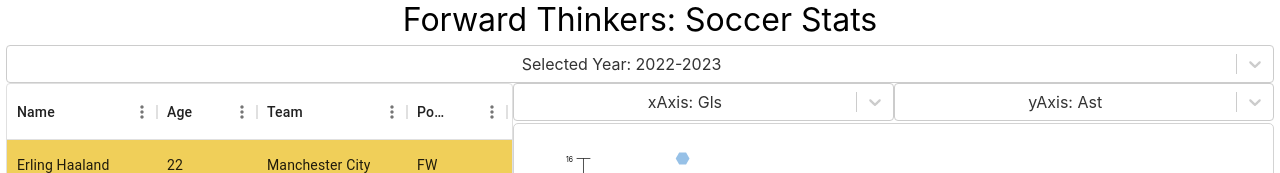
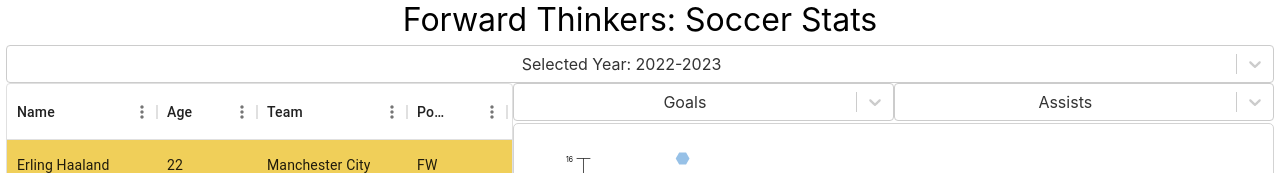
Before and after one commit to Nuri-G/ForwardThinkers, a React (Create React App) app: page / in a window 1280 px wide. Shown: the top 173 px of the page. Built offline with nearby package versions, Linux system fonts and the light colour scheme.

Commit message:
changed axis names to map to dictionary and hover as well

```diff
--- a/src/App.js
+++ b/src/App.js
@@ -192,6 +192,17 @@ const originalTeamColors = {
     }
 }
 
+const labelMappings = {
+    'Gls': 'Goals',
+    'Ast': 'Assists',
+    'G+A': 'Goals + Assists',
+    'G-PK': 'Goals - Penalty Kicks',
+    'PK': 'Penalty Kicks',
+    'PKatt': 'Penalties Attempted',
+    'CrdY': 'Yellow Cards',
+    'CrdR': 'Red Cards'
+};
+
 const yearOptions = [{ value: "2019-2020", label: "2019-2020" },
 { value: "2020-2021", label: "2020-2021" }, { value: "2021-2022", label: "2021-2022" },
 { value: "2022-2023", label: "2022-2023" }, { value: "2023-2024", label: "2023-2024" }]
@@ -249,15 +260,27 @@ class App extends React.Component {
     createDropdown(axis) {
         if (this.state != null && this.state.activeData != null && this.state.activeData.length > 0) {
             let labels = Object.keys(this.state.activeData[0]['Performance']);
-            let options = [...labels].map(a => { return { 'value': a, 'label': a } });
+            let options = [...labels].map(a => {
+                const mappedLabel = labelMappings[a] || a; // Use the mapping or fallback to the original label
+                return { 'value': a, 'label': mappedLabel };
+            });
 
-            return (<Select className='Axis-Select' value={{ value: this.state[axis], label: axis + ": " + this.state[axis] }} placeholder={"Select the " + axis} options={options} onChange={(value, label) => {
-                let state = this.state;
-                state[axis] = value.value;
-                this.setState(state);
-            }} />)
+            return (
+                <Select
+                    className='Axis-Select'
+                    value={{ value: this.state[axis], label: labelMappings[this.state[axis]] || this.state[axis] }}
+                    placeholder={"Select the " + axis}
+                    options={options}
+                    onChange={(value, label) => {
+                        let state = this.state;
+                        state[axis] = value.value;
+                        this.setState(state);
+                    }}
+                />
+            );
         }
     }
+
 
     constructor() {
         super();
--- a/src/Graph.js
+++ b/src/Graph.js
@@ -2,6 +2,18 @@ import React from 'react';
 import swal from 'sweetalert2';
 import withReactContent from 'sweetalert2-react-content';
 import StatChart from './StatChart';
+
+const labelMappings = {
+    'Gls': 'Goals',
+    'Ast': 'Assists',
+    'G+A': 'Goals + Assists',
+    'G-PK': 'Goals - Penalty Kicks',
+    'PK': 'Penalty Kicks',
+    'PKatt': 'Penalties Attempted',
+    'CrdY': 'Yellow Cards',
+    'CrdR': 'Red Cards'
+};
+
 
 function hexagonCoords(x, y, radius) {
     let angle = 0;
@@ -42,7 +54,7 @@ class Graph extends React.Component {
     averageX() {
         let data = this.activeDataX();
 
-        if(data === null || data.length === 0) {
+        if (data === null || data.length === 0) {
             return 0;
         }
 
@@ -52,7 +64,7 @@ class Graph extends React.Component {
     averageY() {
         let data = this.activeDataY();
 
-        if(data === null || data.length === 0) {
+        if (data === null || data.length === 0) {
             return 0;
         }
 
@@ -77,25 +89,27 @@ class Graph extends React.Component {
 
     renderXAxisLabel() {
         const xLabel = this.props.xAxis; // Assuming this is the selected label for X axis
+        const displayLabel = labelMappings[xLabel] || xLabel;
         const margin = 5;
-        const xLabelX = (this.props.width + margin)/ 2;
-        const xLabelY = this.props.height + margin-2;
+        const xLabelX = (this.props.width + margin) / 2;
+        const xLabelY = this.props.height + margin - 2;
 
         return (
             <text x={xLabelX} y={xLabelY} textAnchor="middle" fontSize="2">
-                {xLabel}
+                {displayLabel}
             </text>
         );
     }
     renderYAxisLabel() {
         const yLabel = this.props.yAxis; // Assuming this is the selected label for Y axis
+        const displayLabel = labelMappings[yLabel] || yLabel;
         const margin = 5;
         const yLabelX = -2;
         const yLabelY = (this.props.height + margin) / 2;
 
         return (
             <text x={yLabelX} y={yLabelY} textAnchor="end" fontSize="2" transform={`rotate(-90, ${yLabelX}, ${yLabelY})`}>
-                {yLabel}
+                {displayLabel}
             </text>
         );
     }
@@ -110,7 +124,7 @@ class Graph extends React.Component {
             const y = coords.y;
             let color = this.props.teamInfo[player.Squad].color;
             let active = this.props.teamInfo[player.Squad].active;
-            if(color == null) {
+            if (color == null) {
                 color = 'red';
             }
 
@@ -129,9 +143,9 @@ class Graph extends React.Component {
         const overlappingDataPoints = {};
 
         dataPoints.sort((a, b) => {
-            if(a.active && b.active) {
+            if (a.active && b.active) {
                 return 0;
-            } else if(a.active) {
+            } else if (a.active) {
                 return -1;
             } else {
                 return 1;
@@ -238,7 +252,7 @@ class Graph extends React.Component {
             const handleHover = (e) => {
                 const tooltip = document.createElement('div');
                 tooltip.className = 'tooltip';
-                tooltip.innerHTML = `${player.Player}<br />Team: ${player.Squad}<br />Goals: ${xAxisValue}<br />Assists: ${yAxisValue}`;
+                tooltip.innerHTML = `<strong>${player.Player}</strong><br /><em>${player.Squad}</em><br />${labelMappings[this.props.xAxis]}: ${xAxisValue}<br />${labelMappings[this.props.yAxis]}: ${yAxisValue}`;
                 tooltip.style.position = 'absolute';
                 tooltip.style.userSelect = 'none';
                 tooltip.style.backgroundColor = 'rgb(255, 255, 255)';
@@ -364,7 +378,7 @@ class Graph extends React.Component {
         const viewBoxHeight = this.props.height + margin * 2;
 
         return ( //This box might need to be bigger as well, or we just make circles smaller
-        <svg viewBox={`-${margin} -${margin} ${viewBoxWidth} ${viewBoxHeight}`} style={{ border: '1px solid lightgrey', borderRadius: '5px', marginTop: '2px', zIndex: '2' }}>
+            <svg viewBox={`-${margin} -${margin} ${viewBoxWidth} ${viewBoxHeight}`} style={{ border: '1px solid lightgrey', borderRadius: '5px', marginTop: '2px', zIndex: '2' }}>
                 {this.createChart()}
                 {this.renderXAxis()}
                 {this.renderYAxis()}
```
